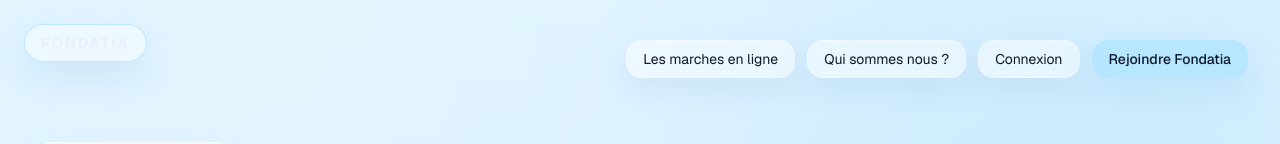
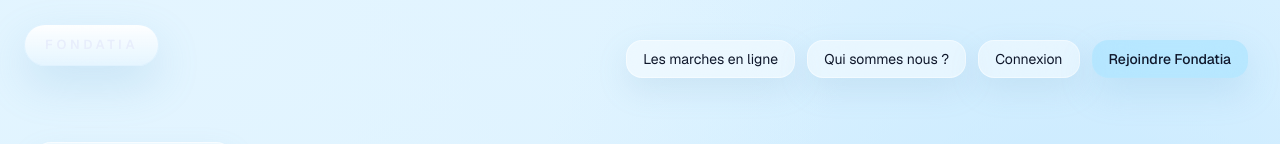
Before and after one commit to Djanix67/FONDATIA, a Next.js app: page / in a window 1280 px wide. Shown: the top 144 px of the page. Built offline with nearby package versions, Linux system fonts and the light colour scheme.

Commit message:
Refine site logo into premium signature style

```diff
--- a/components/ui/site-logo.tsx
+++ b/components/ui/site-logo.tsx
@@ -4,7 +4,7 @@ export function SiteLogo() {
   return (
     <Link
       href="/"
-      className="fixed left-6 top-6 z-50 inline-flex items-center rounded-full border border-sky-200/90 bg-[#edf8ffef] px-4 py-2 text-sm font-semibold tracking-[0.18em] text-slate-950 shadow-[0_14px_36px_rgba(114,177,214,0.22)] backdrop-blur-xl transition hover:bg-white"
+      className="fixed left-6 top-6 z-50 inline-flex items-center rounded-full border border-sky-100/95 bg-[linear-gradient(180deg,rgba(255,255,255,0.92),rgba(230,245,255,0.82))] px-5 py-2.5 text-[13px] font-semibold tracking-[0.28em] text-slate-950 shadow-[0_18px_44px_rgba(114,177,214,0.24)] backdrop-blur-2xl transition hover:-translate-y-0.5 hover:bg-[linear-gradient(180deg,rgba(255,255,255,0.96),rgba(236,248,255,0.9))]"
     >
       FONDATIA
     </Link>
```
